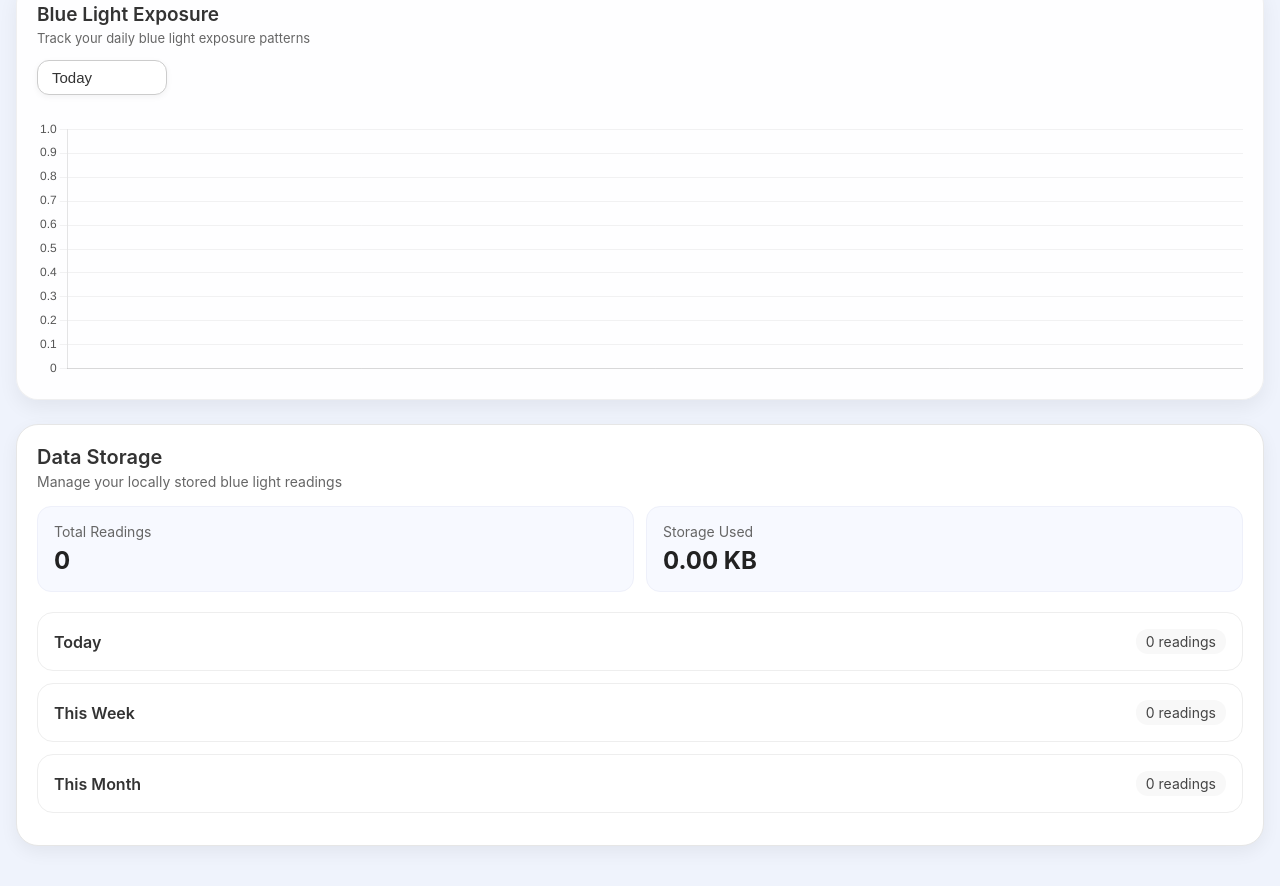
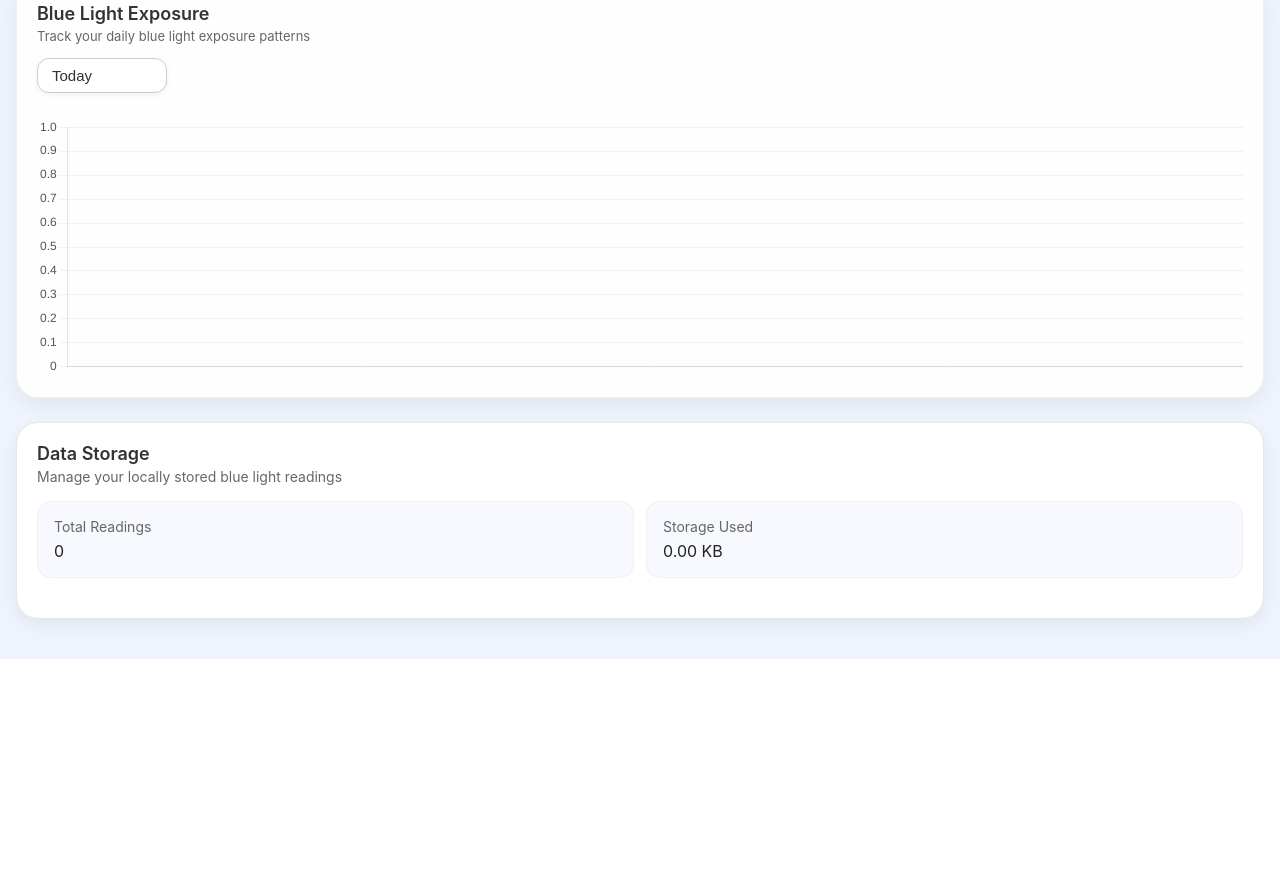
Before and after one commit to emma2tu/carot-ios, a website: page assets/build/index.html in a window 1280 px wide. Shown: the part 401-1295 px from the top of the page. After the commit the page ends 1068 px from the top, so only its background shows below. Drawn offline with nearby package versions, Linux system fonts and the light colour scheme.

Commit message:
update gui formatting

```diff
--- a/assets/build/index.html
+++ b/assets/build/index.html
@@ -38,7 +38,7 @@
   #bl-card-title {
     font-family: -apple-system, BlinkMacSystemFont, sans-serif;
     font-weight: 600;
-    font-size: 19px;
+    font-size: 18px;
     color: #333;
     margin-bottom: 4px;
   }
@@ -81,7 +81,7 @@
   }
 
   .storage-title {
-    font-size: 20px;
+    font-size: 18px;
     font-weight: 600;
     color: #333;
   }
@@ -120,37 +120,9 @@
   }
 
   .storage-value {
-    font-size: 24px;
-    font-weight: 700;
+    font-size: 16px;
+    font-weight: 400;
     color: #222;
-  }
-
-  /* Daily/week/month breakdown */
-  .storage-section {
-    background: #FFFFFF;
-    border-radius: 16px;
-    border: 1px solid #EEE;
-    padding: 16px;
-    margin-bottom: 12px;
-
-    display: flex;                      /* NEW */
-    align-items: center;                /* vertically center title + pill */
-    justify-content: space-between;     /* title on left, pill on right */
-  }
-
-  .storage-section-title {
-    font-size: 16px;
-    font-weight: 600;
-    color: #333;
-    margin: 0;
-  }
-
-  .storage-section-value {
-    padding: 4px 10px;
-    background: #F8F8F8;
-    border-radius: 12px;
-    color: #444;
-    font-size: 14px;
   }
 
   /* Sensor Reading Cards */
@@ -539,21 +511,6 @@
         <div id="storage-size" class="storage-value">0.00 KB</div>
       </div>
     </div>
-
-    <div class="storage-section">
-      <div class="storage-section-title">Today</div>
-      <div id="storage-today" class="storage-section-value">0 readings</div>
-    </div>
-
-    <div class="storage-section">
-      <div class="storage-section-title">This Week</div>
-      <div id="storage-week" class="storage-section-value">0 readings</div>
-    </div>
-
-    <div class="storage-section">
-      <div class="storage-section-title">This Month</div>
-      <div id="storage-month" class="storage-section-value">0 readings</div>
-    </div>
   </div>
 </div>
 
```
